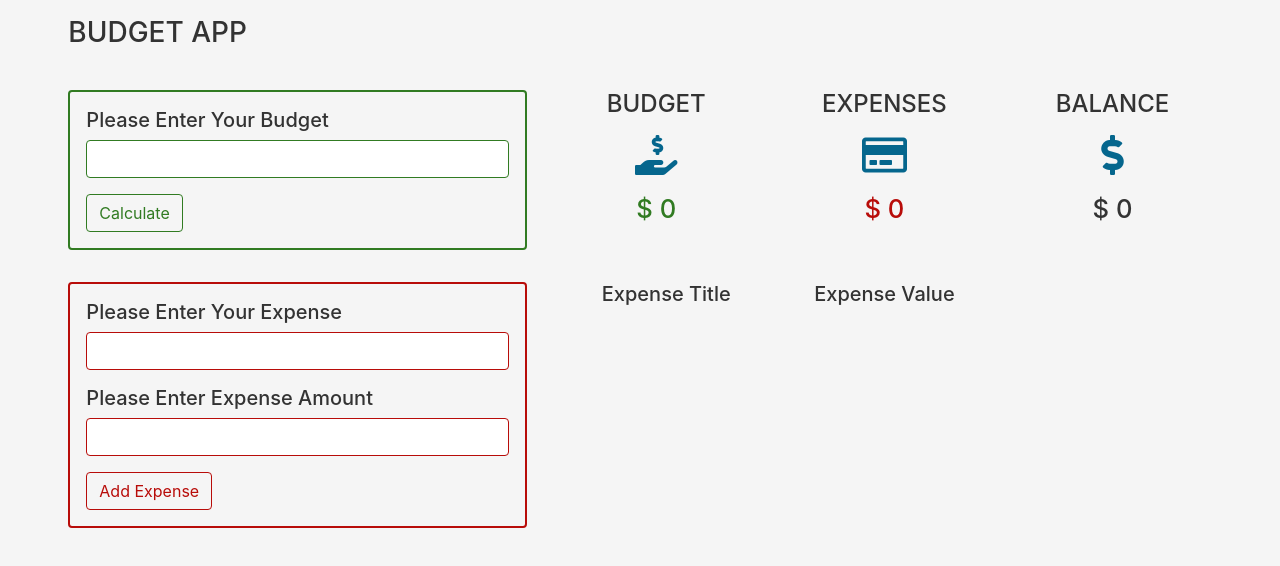
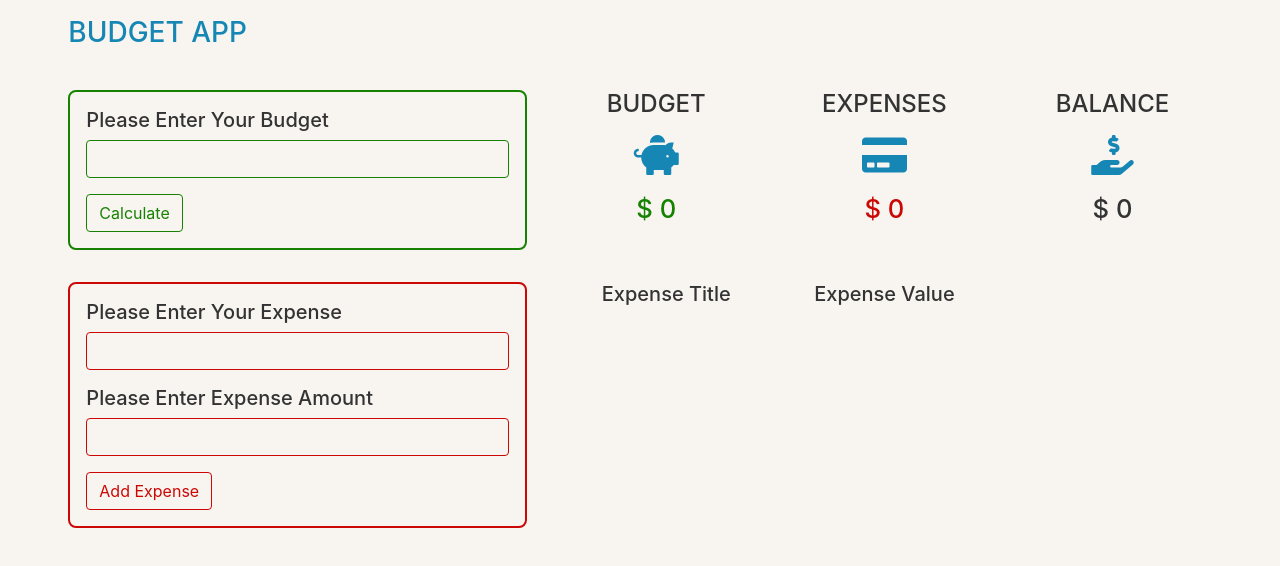
Before and after one commit to mstepina/Budget_planner, a plain HTML site: page index.html in a window 1280 px wide. Drawn offline with Linux system fonts and the light colour scheme; no server answers.

Commit message:
finished

```diff
--- a/css/main.css
+++ b/css/main.css
@@ -1,14 +1,21 @@
+/*
+ * Main CSS
+ */
+
 :root {
-  --mainWhite: #f5f5f5f5;
+  --mainWhite: #f8f5f1;
   --mainDark: #333333;
-  --mainGreen: #317b22;
-  --mainRed: #b80c09;
-  --mainBlue: #05668d;
+  --mainGreen: #178102;
+  --mainRed: #cc0805;
+  --mainBlue: #1687b4;
 }
 
 body {
   background: var(--mainWhite);
   color: var(--mainDark);
+}
+.title {
+  color: var(--mainBlue);
 }
 .budget-feedback,
 .expense-feedback {
@@ -18,12 +25,12 @@ body {
 .budget-form {
   border: 0.15rem solid var(--mainGreen);
   padding: 1rem;
-  border-radius: 0.25rem;
+  border-radius: 0.5rem;
 }
 .expense-form {
   border: 0.15rem solid var(--mainRed);
   padding: 1rem;
-  border-radius: 0.25rem;
+  border-radius: 0.5rem;
 }
 .budget-submit {
   background: transparent;
@@ -46,9 +53,11 @@ body {
 
 .budget-input {
   border: 0.05rem solid var(--mainGreen) !important;
+  background: var(--mainWhite);
 }
 .expense-input {
   border: 0.05rem solid var(--mainRed) !important;
+  background: var(--mainWhite);
 }
 .expense-amount,
 .expense-title {
@@ -104,25 +113,6 @@ body {
 .showBlack {
   color: var(--mainDark);
 }
-/* @media screen and (min-width: 992px) {
-  .budget {
-    font-size: 2.6rem;
-    color: var(--mainGreen);
-  }
-  .expense {
-    font-size: 2.6rem;
-    color: var(--mainRed);
-  }
-  .balance {
-    font-size: 2.6rem;
-  }
-  .budget-icon,
-  .expense-icon,
-  .balance-icon {
-    font-size: 3.5rem;
-    color: var(--mainBlue);
-  }
-} */
 .list-item {
   flex: 0 0 33.33%;
   text-align: center;
--- a/index.html
+++ b/index.html
@@ -1,6 +1,5 @@
 <!DOCTYPE html>
 <html lang="en">
-
 <head>
  <meta charset="UTF-8">
  <meta name="viewport" content="width=device-width, initial-scale=1.0">
@@ -24,7 +23,7 @@
   <div class="row">
    <div class="col-11 mx-auto pt-3">
     <!-- title -->
-    <h3 class="text-uppercase mb-4">budget app</h3>
+    <h3 class="text-uppercase mb-4 title">budget app</h3>
     <div class="row">
      <div class="col-md-5 my-3">
       <!-- budget feedback -->
@@ -44,7 +43,7 @@
       <div class="row my-3">
        <div class="col-4 text-center mb-2">
         <h6 class="text-uppercase info-title">budget</h6>
-        <span class="budget-icon"><i class="fas fa-hand-holding-usd"></i></span>
+        <span class="budget-icon"><i class="fas fa-piggy-bank"></i></span>
         <h4 class="text-uppercase mt-2 budget" id="budget"><span>$ </span><span id="budget-amount">0</span></h4>
        </div>
        <div class="col-4 text-center">
@@ -54,7 +53,7 @@
        </div>
        <div class="col-4 text-center">
         <h6 class="text-uppercase info-title">balance</h6>
-        <span class="balance-icon"><i class="fas fa-dollar-sign"></i></span>
+        <span class="balance-icon"><i class="fas fa-hand-holding-usd"></i></span>
         <h4 class="text-uppercase mt-2 balance" id="balance"> <span>$ </span><span id="balance-amount">0</span></h4>
        </div>
       </div>
@@ -102,7 +101,7 @@
            <i class="fas fa-edit"></i>
           </a>
           <a href="#" class="delete-icon" data-id="${expense.id}">
-           <i class="fas fa-trash"></i>
+           <i class="fas fa-trash-alt"></i>
           </a>
          </div>
         </div>
--- a/js/app.js
+++ b/js/app.js
@@ -1,18 +1,18 @@
 /*
 
-Simple one-user budget web application.
-Stack: JavaScript, jQuery, bootstrap.
+Simple one user web application for budget planning.
+Stack: JavaScript, jQuery, Bootstrap.
 Data storage : Firebase/ Firestore
 Main functionality:
  - adding/changing budget
  - creating the list of expenses
  - calculating total expenses and balance
  - editing and deleting expenses
- - saving all the changes in the app
+ - saving all the changes in the database
 
 */
 
-//reference to the document to store all the data
+//reference to the document where the data stored
 let ref = db.collection("budget").doc("ppZKVuPTGStPWSXrZOaq");
 
 // one and only class to manipulate all the data
@@ -37,6 +37,9 @@ class UI {
   showData(doc){
     this.budgetAmount.textContent = doc.data().budget;
     this.expenseAmount.textContent = doc.data().totalExpense;
+    if (this.expenseAmount.textContent == 0){
+      ref.update({itemID : 0});
+    }
     this.balanceAmount.textContent = doc.data().budget - doc.data().totalExpense;
     ref.update({balance: parseInt(this.balanceAmount.textContent)})
     let total = this.balanceAmount.textContent;
@@ -142,10 +145,10 @@ class UI {
          <div class="expense-icons list-item">
 
           <a href="#" class="edit-icon mx-2" data-id="${expense.id}">
-           <i class="fas fa-edit"></i>
+           <i class="fas fa-pencil-alt"></i>
           </a>
           <a href="#" class="delete-icon" data-id="${expense.id}">
-           <i class="fas fa-trash"></i>
+           <i class="fas fa-trash-alt"></i>
           </a>
          </div>
     `
```
Also changed, not shown: css/all.css.
